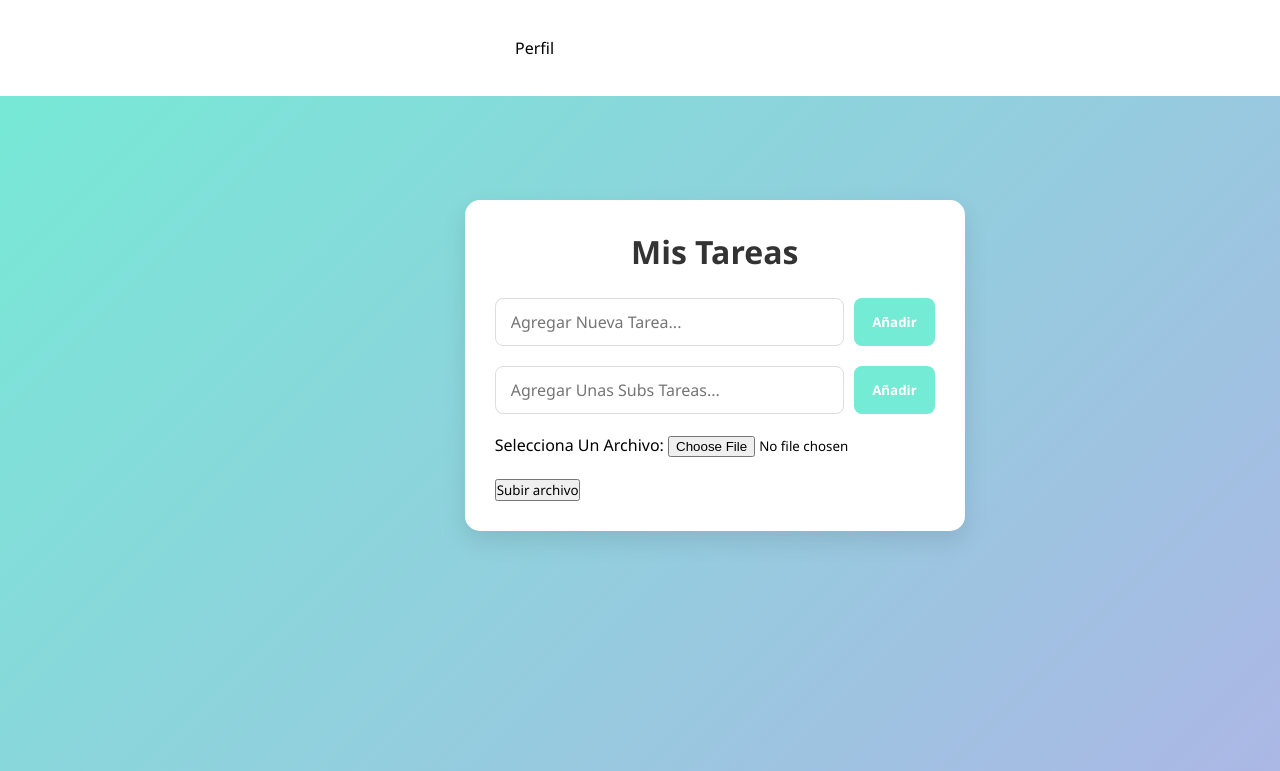
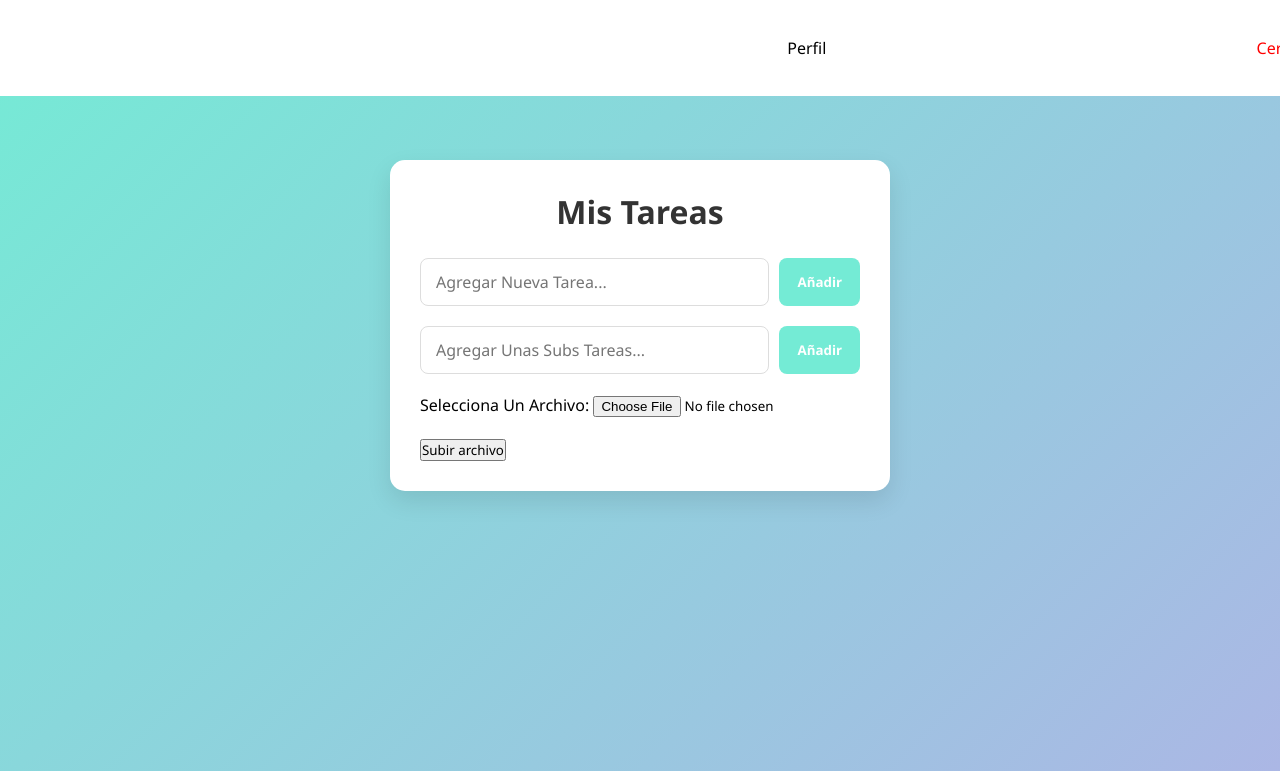
Before and after one commit to Juanjo200701/Sebas_proyect, a PHP site: page /inicio.php in a window 1280 px wide. Shown: the top 771 px of the page. Run offline with PHP 8.4, Linux system fonts and the light colour scheme; the visitor is signed in with stand-in values (Sample User, id 1); data that the repository does not hold is empty.

Commit message:
centrar el inicio

```diff
--- a/database.php
+++ b/database.php
@@ -2,7 +2,7 @@
 $host = 'localhost';
 $db   = 'sebas_db';
 $user = 'root';
-$pass = '';
+$pass = '123456';
 $charset = 'utf8mb4';
 
 $dsn = "mysql:host=$host;dbname=$db;charset=$charset";
--- a/style/header.css
+++ b/style/header.css
@@ -28,15 +28,19 @@ header
 #cerrarSesionBtn{
     a{
         position: relative;
-        left: 80em;
+        left: 1000%;
         color: red;
+        justify-content: center;
+        align-items: center;
     }
 }
 .nav{
   a{
     position: relative;
-    left: 30em;
+    left: 400%;
     color: black;
+    justify-content: center;
+    align-items: center;
   }
 }
 
--- a/style/inicio.css
+++ b/style/inicio.css
@@ -24,7 +24,7 @@ body {
   box-shadow: 0 10px 25px rgba(0, 0, 0, 0.1);
   width: 100%;
   max-width: 500px;
-  position: relative;
+  position: fixed;
   top: 10em;
   /* left:  1em; */
   justify-content: center;
```
